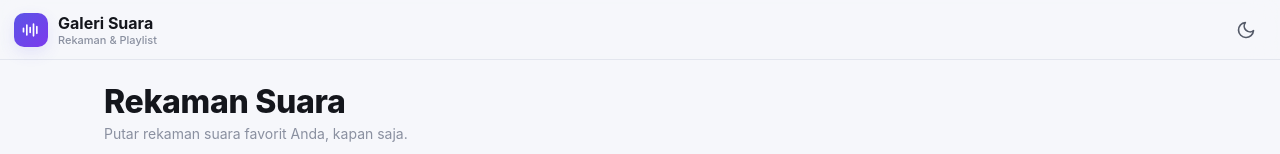
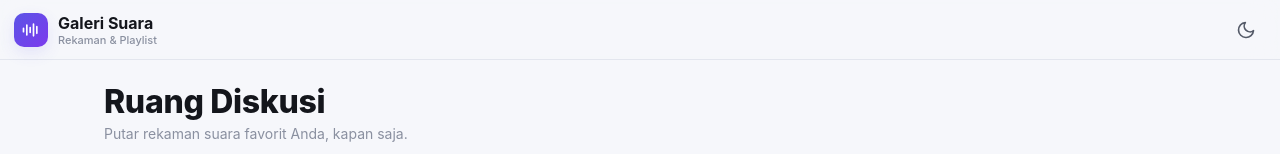
Before and after one commit to YogaSetiawanXsaintz/testrecorddoang, a plain HTML site: page src/index.template.html in a window 1280 px wide. Shown: the top 154 px of the page. Drawn offline with Linux system fonts and the light colour scheme; a script that the page names is missing.

Commit message:
Update index.template.html

```diff
--- a/src/index.template.html
+++ b/src/index.template.html
@@ -317,7 +317,7 @@
   <main>
     <!-- BERANDA -->
     <section class="page" id="page-home">
-      <h1 class="page-title">Rekaman Suara</h1>
+      <h1 class="page-title">Ruang Diskusi</h1>
       <p class="page-sub">Putar rekaman suara favorit Anda, kapan saja.</p>
       <div id="home-banner"></div>
       <div class="toolbar">
```
